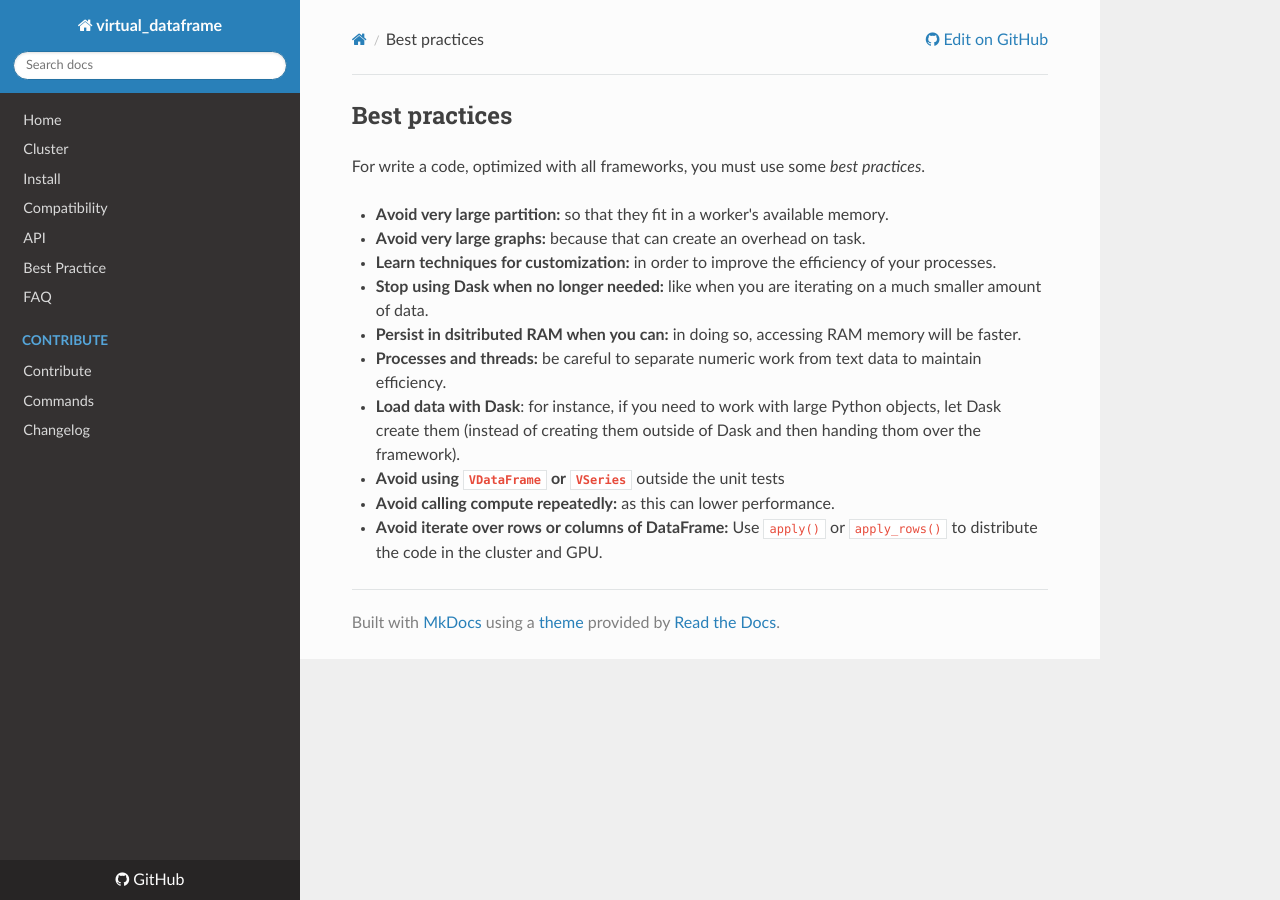
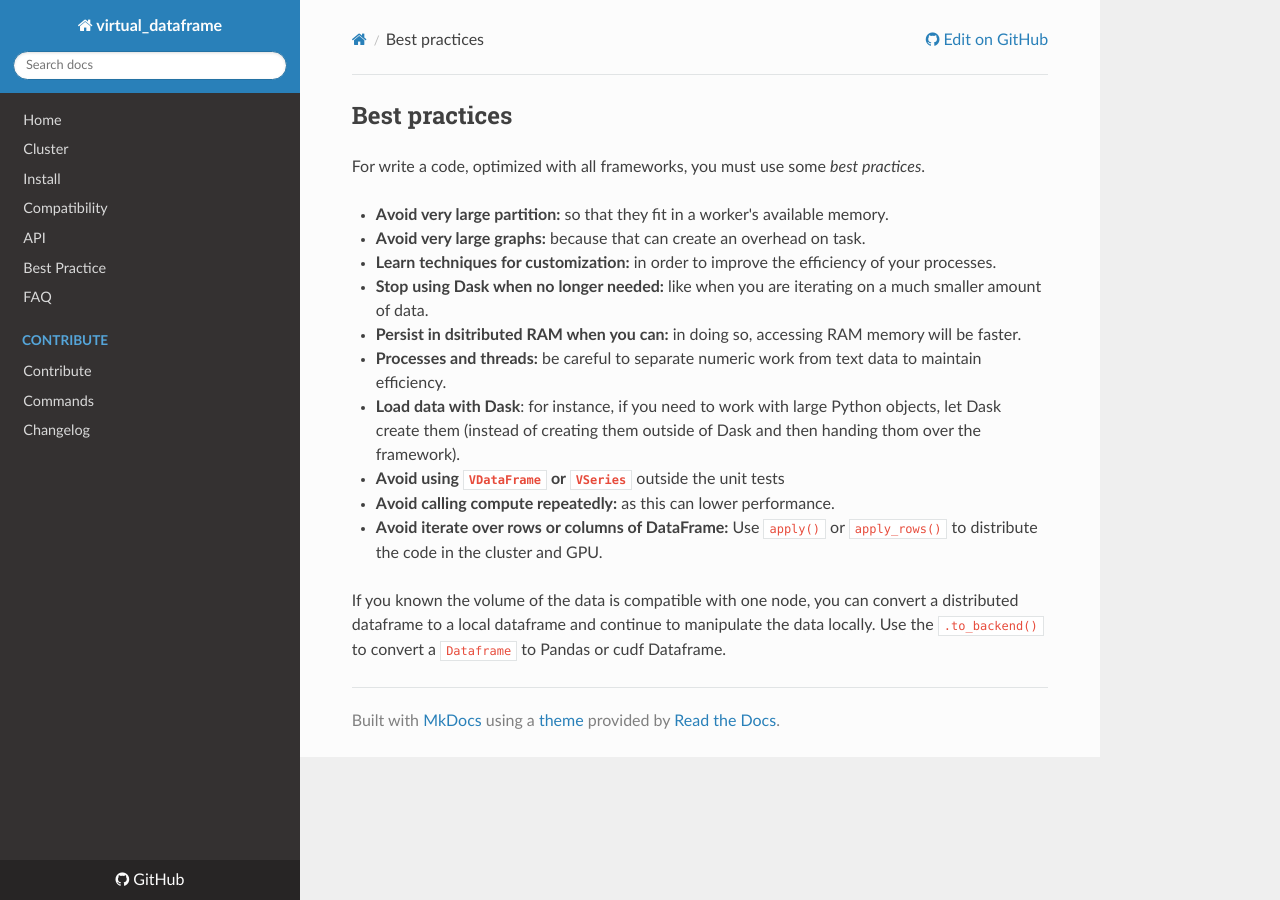
Before and after one commit to pprados/virtual-dataframe, an MkDocs documentation site: the page built from docs/best_practices.md, in a window 1280 px wide. Built offline with MkDocs 1.6.1, drawn with Linux system fonts in a browser that asks for light colours; nearby versions of some CDN libraries.

Commit message:
Patch backend dataframe

```diff
--- a/docs/best_practices.md
+++ b/docs/best_practices.md
@@ -14,3 +14,8 @@ For write a code, optimized with all frameworks, you must use some *best practic
 - **Avoid calling compute repeatedly:** as this can lower performance.
 - **Avoid iterate over rows or columns of DataFrame:** Use `apply()` or `apply_rows()` to distribute the code in
 the cluster and GPU.
+
+
+If you known the volume of the data is compatible with one node, you can convert a distributed dataframe to a local
+dataframe and continue to manipulate the data locally. Use the `.to_backend()` to convert a `Dataframe` to Pandas or
+cudf Dataframe.
```
Also changed, not shown: 2 other files.
